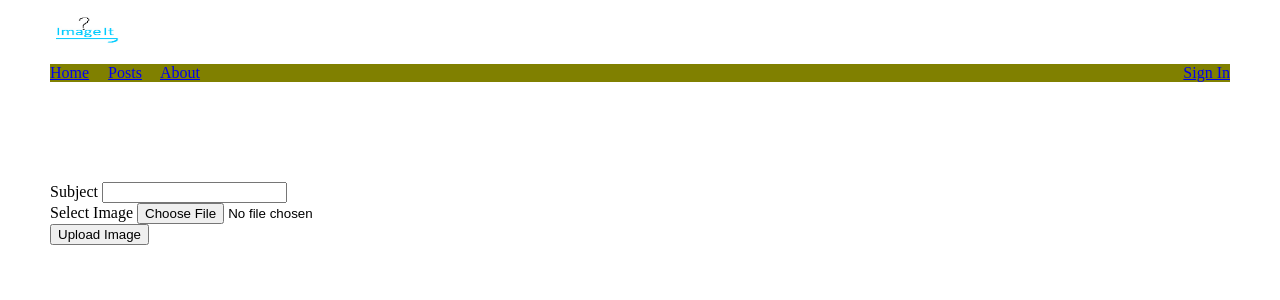
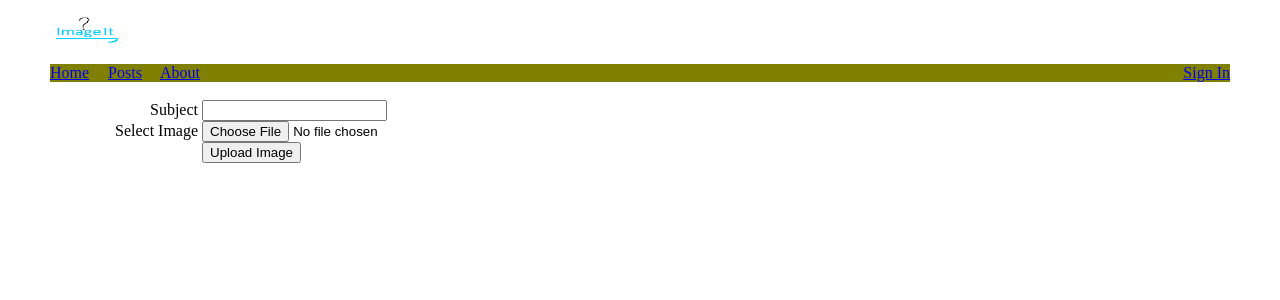
Before and after one commit to bamusasoft/ImageIt, a PHP site: page /Home.php in a window 1280 px wide. Shown: the top 300 px of the page. Run offline with PHP 8.4, Linux system fonts and the light colour scheme.

Commit message:
chages  that Omar made it 1- css change Add padding and Margins 2- html add ids to div content.

```diff
--- a/ImageIt/ImageIt/Home.php
+++ b/ImageIt/ImageIt/Home.php
@@ -18,14 +18,15 @@
             <a href="SignIn.php">Sign In </a>
         </div>
     </div>
+    <br/>
     <div id="content">
-       <form method="post" action="../Php/PostImage.php" enctype="multipart/form-data">
-           <label title="subject">Subject</label>
-           <input type="text" name="subject" /><br />
-           <label title="image">Select Image</label>
-           <input type="file" name="imageToUpload" id="imageToUpload"/> <br />
-           <input type="submit" value="Upload Image" name="submit" />
-       </form>
+        <form method="post" action="../Php/PostImage.php" enctype="multipart/form-data">
+            <label id="L1" title="subject">Subject</label>
+            <input id="I1" type="text" name="subject" /><br />
+            <label id="L2" title="image">Select Image</label>
+            <input id="I2" type="file" name="imageToUpload" id="imageToUpload" /> <br />
+            <input id="I3" type="submit" value="Upload Image" name="submit" />
+        </form>
 
     </div>
     <div id="latestposts">
--- a/ImageIt/ImageIt/Style/MasterStyle.css
+++ b/ImageIt/ImageIt/Style/MasterStyle.css
@@ -20,6 +20,18 @@ a.menuItem{
 #header{
     background-color:olive;
 }
-#content{
-    margin-top:100px;
+
+
+#L1{
+    padding-top: 50px;
+    padding-left: 100px
+
 }
+
+#L2{
+    padding-left: 65px;
+}
+
+#I3{
+   margin-left:152px;
+}
```
